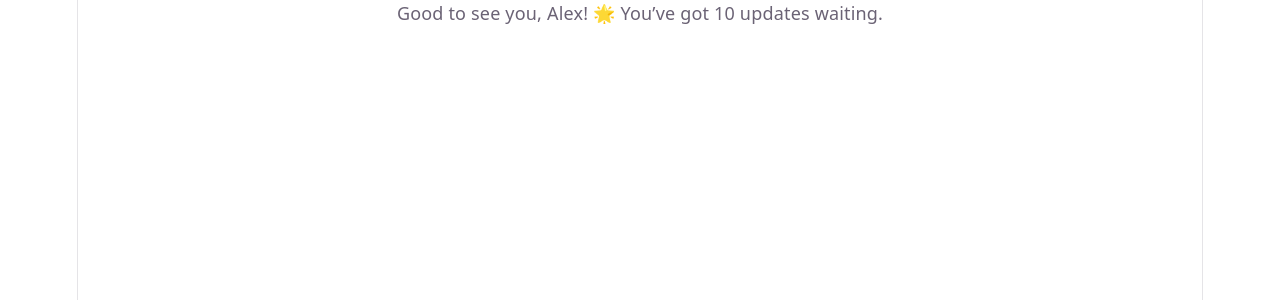
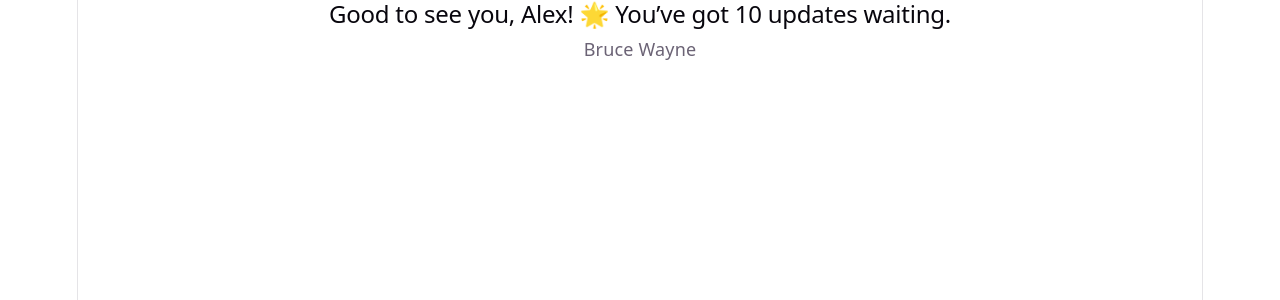
Before and after one commit to arinmandal/React-Mastery-Hub, a React (Vite) app in the folder react-typescript/: page / in a window 1280 px wide. Shown: the top 300 px of the page. Built offline with nearby package versions, Linux system fonts and the light colour scheme.

Commit message:
feat: enhance Greet component with messageCount and isLoggedIn props; add Person component

```diff
--- a/react-typescript/src/App.tsx
+++ b/react-typescript/src/App.tsx
@@ -1,9 +1,16 @@
 import "./App.css";
 import Greet from "./components/Greet";
+import Person from "./components/Person";
 const App = () => {
+	const personName = {
+		first: "Bruce",
+		last: "Wayne",
+	};
+
 	return (
 		<div className='App'>
-			<Greet name='Alex' />
+			<Greet name='Alex' messageCount={10} isLoggedIn={true} />
+			<Person name={personName} />
 		</div>
 	);
 };
--- a/react-typescript/src/components/Greet.tsx
+++ b/react-typescript/src/components/Greet.tsx
@@ -1,9 +1,18 @@
 type GreetProps = {
 	name: string;
+	messageCount: number;
+	isLoggedIn: boolean;
 };
 const Greet = (props: GreetProps) => {
 	return (
-		<div>Good to see you, {props.name}! 🌟 You’ve got 10 updates waiting.</div>
+		<div>
+			<h2>
+				{props.isLoggedIn
+					? `Good to see you, ${props.name}! 🌟 You’ve got ${props.messageCount} updates
+			waiting.`
+					: "Welcome Guest!"}
+			</h2>
+		</div>
 	);
 };
 
--- /dev/null
+++ b/react-typescript/src/components/Person.tsx
@@ -0,0 +1,16 @@
+type PersonProps = {
+	name: {
+		first: string;
+		last: string;
+	};
+};
+
+const Person = (props: PersonProps) => {
+	return (
+		<div>
+			{props.name.first} {props.name.last}
+		</div>
+	);
+};
+
+export default Person;
```
